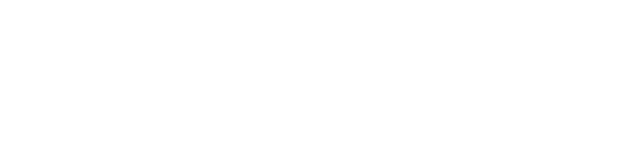
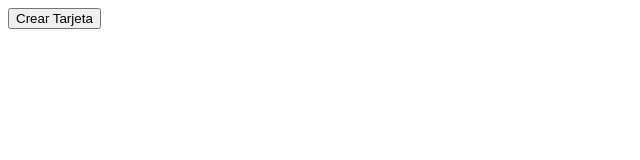
Before and after one commit to AnderesNubxd/Practicando, a plain HTML site: page index.html in a window 1280 px wide. Shown: the whole page, without its empty margins (0-640 px from the left). Drawn offline with Linux system fonts and the light colour scheme.

Commit message:
Agregado

```diff
--- a/index.html
+++ b/index.html
@@ -8,7 +8,9 @@
 </head>
 
 <body>
-
+    <div>
+        <button>Crear Tarjeta</button>
+    </div>
 </body>
 
 </html>
```
